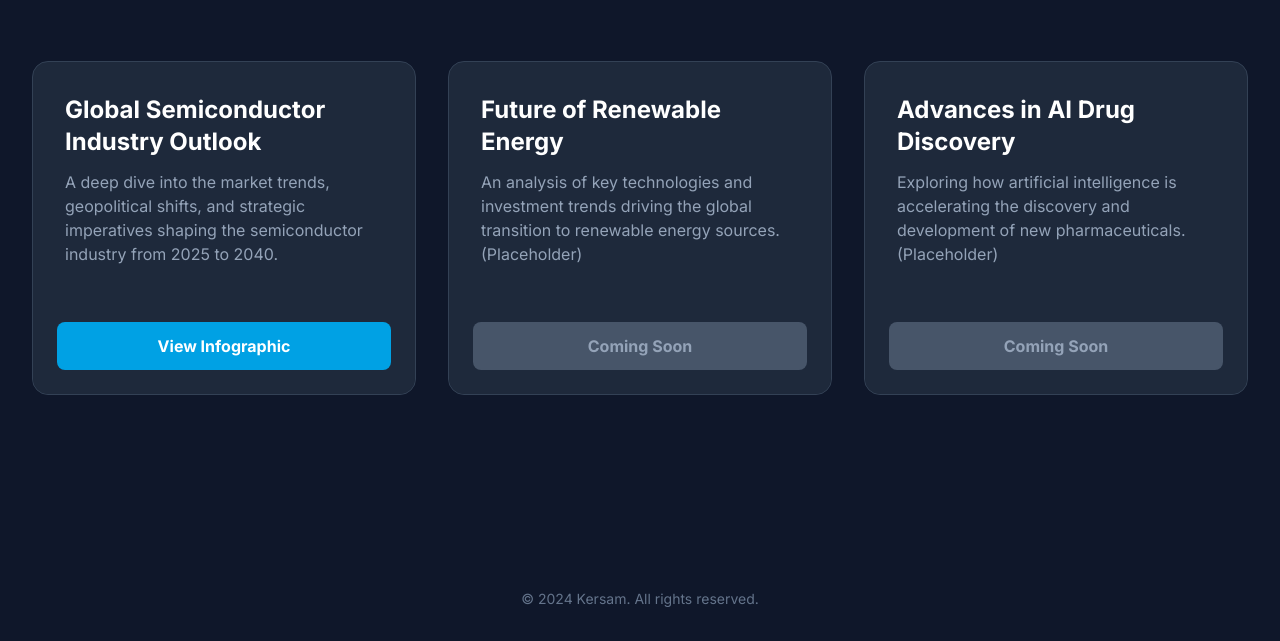
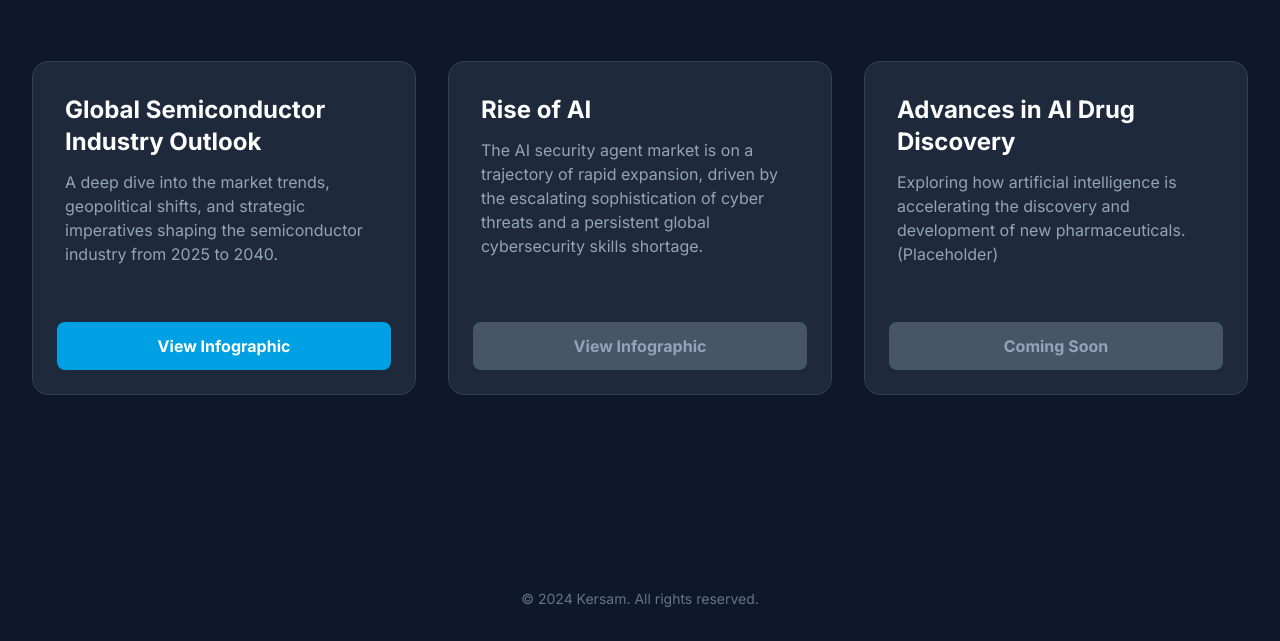
Before and after one commit to kersam/kersam.github.io, a plain HTML site: page index.html in a window 1280 px wide. Shown: the part 159-800 px from the top of the page. Drawn offline with nearby package versions, Linux system fonts and the light colour scheme.

Commit message:
Update index.html to main

```diff
--- a/index.html
+++ b/index.html
@@ -54,15 +54,15 @@
                     </div>
                 </div>
 
-                <!-- Card 2: Placeholder for another infographic -->
+                <!-- Card 2: Rise of AI Security Agent -->
                 <div class="card rounded-2xl flex flex-col">
                     <div class="p-8 flex-grow">
-                        <h2 class="text-2xl font-bold text-white">Future of Renewable Energy</h2>
-                        <p class="mt-3 text-slate-400">An analysis of key technologies and investment trends driving the global transition to renewable energy sources. (Placeholder)</p>
+                        <h2 class="text-2xl font-bold text-white">Rise of AI</h2>
+                        <p class="mt-3 text-slate-400">The AI security agent market is on a trajectory of rapid expansion, driven by the escalating sophistication of cyber threats and a persistent global cybersecurity skills shortage.</p>
                     </div>
                     <div class="p-6 bg-slate-800 rounded-b-2xl">
-                        <a href="#" class="inline-block w-full text-center bg-slate-600 text-slate-400 font-bold py-3 px-6 rounded-lg cursor-not-allowed">
-                            Coming Soon
+                        <a href="RiseOfAISecurityAgent.html" class="inline-block w-full text-center bg-slate-600 text-slate-400 font-bold py-3 px-6 rounded-lg cursor-not-allowed">
+                            View Infographic
                         </a>
                     </div>
                 </div>
```
